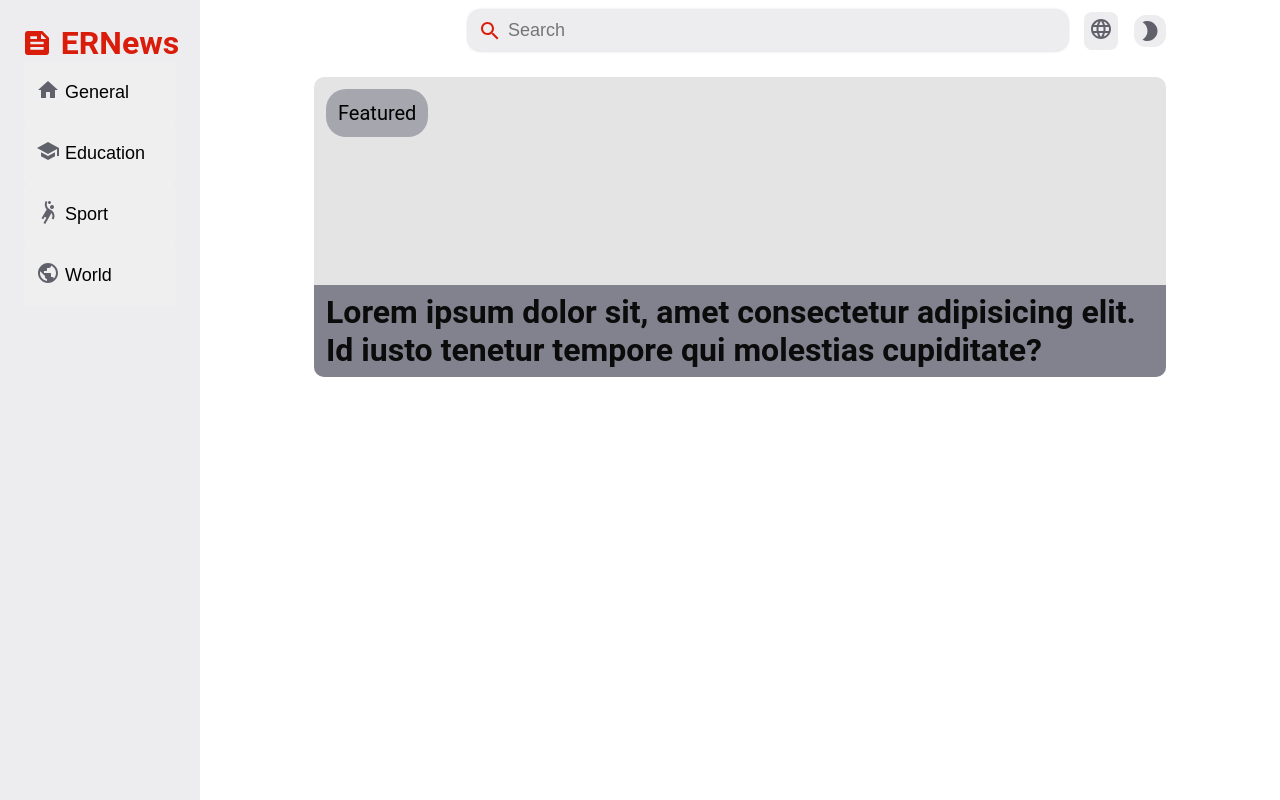
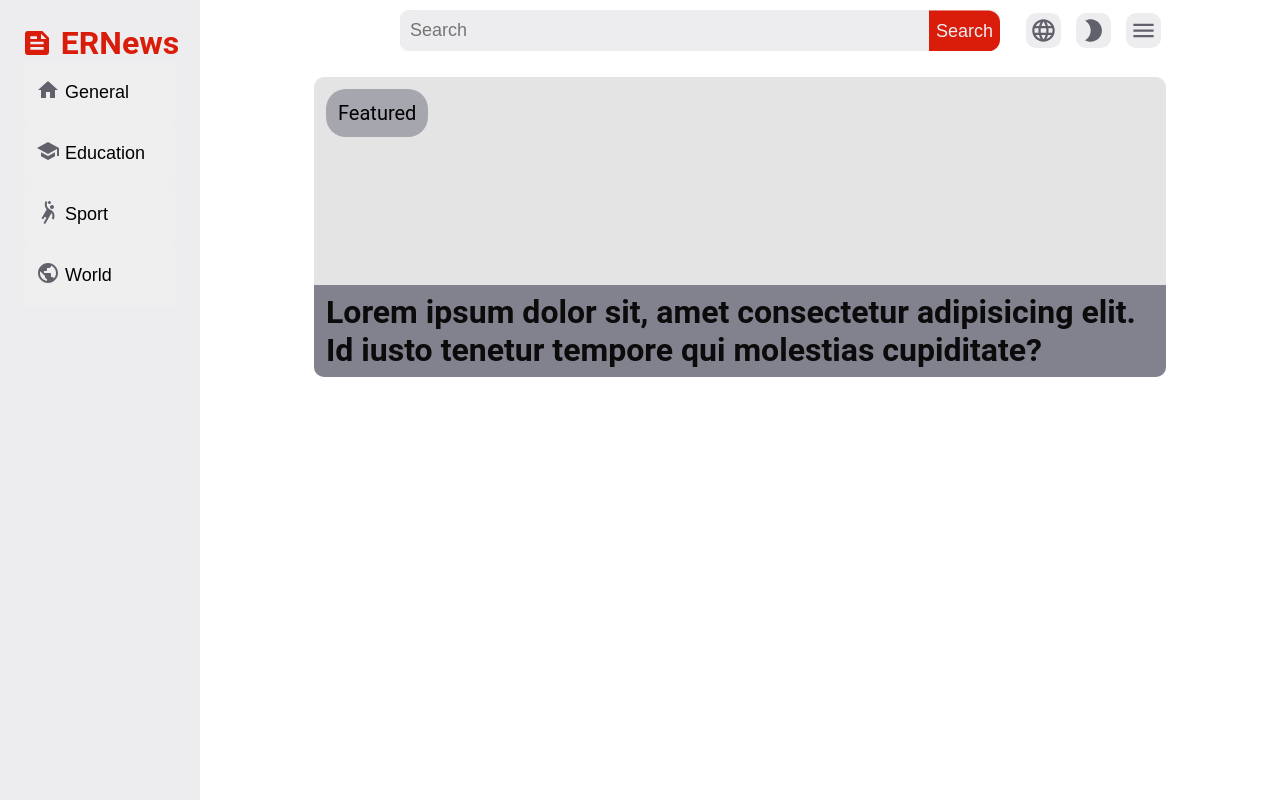
Before and after one commit to ernstudy/ernews, a React (Vite) app: page / in a window 1280 px wide. Built offline with nearby package versions, Linux system fonts and the light colour scheme; the HTML template or start-up script is replaced by a standard one.

Commit message:
improve header apparence

```diff
--- a/src/components/HeaderComponent.jsx
+++ b/src/components/HeaderComponent.jsx
@@ -1,5 +1,5 @@
 import React, { useState } from "react";
-import { Language, ModeNight, Search } from "@mui/icons-material";
+import { Language, Menu, ModeNight, Search } from "@mui/icons-material";
 import LogoApp from "../outils/LogoApp";
 import { Box } from "@mui/material";
 import SearchBar from "../outils/SearchBar";
@@ -33,12 +33,19 @@ export default function HeaderComponent() {
               width: "100%",
             }}
           >
-            <SearchBar />
+            <SearchBar className="custom-icon" />
           </Box>
-          <div id="lang-selector" onClick={() => setIsClicked(!isClicked)}>
-            <Language />
+
+          {/* nav bar icons */}
+          <div className="nav-bar-icons">
             <div
-              className="options"
+              id="lang-selector"
+              onClick={() => setIsClicked(!isClicked)}
+              className="nav-bar-icons-bg"
+            >
+              <Language className="custom-icon" />
+              <div
+                className="options nav-bar-icons-bg"
                 style={{ display: isClicked ? "flex" : "none" }}
               >
                 {languages.map((language, idx) => (
@@ -53,8 +60,13 @@ export default function HeaderComponent() {
               </div>
             </div>
 
-          <div className="mode-selector">
-            <ModeNight className="custom-icon-mode" />
+            <div className="mode-selector nav-bar-icons-bg">
+              <ModeNight className="custom-icon" />
+            </div>
+
+            <div className="menu nav-bar-icons-bg">
+              <Menu className="custom-icon" />
+            </div>
           </div>
         </nav>
       </div>
--- a/src/index.css
+++ b/src/index.css
@@ -7,12 +7,13 @@
 
 :root {
   /* ----- fonst size ----- */
-  --font-size-logo: clamp(26px, 3.5vw, 32px);
+  --font-size-logo: clamp(24px, 3.5vw, 32px);
   --font-size-large-title: clamp(20px, 2.5vw, 32px);
   --font-size-small-title: 24px;
   --font-size-section-heading: 20px;
   --font-size-text: 18px;
   --font-size-button-text: 20px;
+  --font-size-item: clamp(16px, 2.5vw, 18px);
 
   /* ----- main color ----- */
   --color-main-100: #fde4e1;
@@ -88,6 +89,7 @@ body {
   position: relative;
   width: 100%;
   max-width: 600px;
+  overflow: hidden;
 }
 
 .search-bar input {
@@ -95,38 +97,76 @@ body {
   background-color: var(--color-gray-100);
   border: none;
   border-radius: 12px;
-  padding: 10px 10px 10px 40px;
-  /* position: absolute; */
-  font-size: var(--font-size-text);
+  padding: 10px 70px 10px 10px;
+  font-size: var(--font-size-item);
   transition: all 0.5s;
   box-shadow: 0 0 4px -2px;
   color: var(--color-text);
 }
 
 .search-bar input:focus {
-  box-shadow: 1px 1px 10px -5px;
+  background-color: var(--color-gray-150);
+}
+
+.search-btn {
+  background-color: var(--color-main);
+  top: 50%;
+  transform: translatey(-50%);
+  cursor: pointer;
+  position: absolute;
+  right: 0;
+  height: 100%;
+  border-radius: 0 12px 12px 0;
+  display: flex;
+  justify-content: center;
+  align-items: center;
+  color: var(--color-gray-100);
+  border: none;
+  font-size: var(--font-size-item);
+  padding: 0 7px;
+  transition: all 0.05s;
+}
+
+.search-btn:active {
+  font-size: clamp(16.5px, 2.5vw, 18.5px);
 }
 
 .search-icon {
-  color: var(--color-main);
-  top: 50%;
-  left: 10px;
-  transform: translatey(-50%);
-  cursor: pointer;
-  position: absolute;
-  z-index: 99;
-  width: 20px;
+  color: var(--color-gray-100);
 }
 
+/* ----- nav bar icons -----  */
+.nav-bar-icons {
+  display: flex;
+  justify-content: center;
+  align-items: center;
+}
+
+.nav-bar-icons-bg {
+  max-width: max-content;
+}
+
+.nav-bar-icons .custom-icon {
+  font-size: clamp(30px, 3.5vw, 35px);
+  background-color: var(--color-gray-100);
+  margin-left: 10px;
+  border-radius: 10px;
+  padding: 4px;
+  display: flex;
+  align-items: center;
+  justify-content: center;
+  cursor: pointer;
+  color: var(--color-gray-500);
+  transition: all 0.5s;
+}
+
+.nav-bar-icons .custom-icon:active {
+  transform: scale(1.3);
+  color: var(--color-gray-900);
+}
+
+/* language selector  */
 #lang-selector {
-  background-color: var(--color-gray-100);
-  border: none;
-  padding: 5px;
-  border-radius: 8px;
-  font-size: 16px;
-  color: var(--color-text);
-  transition: 0.5s;
-  cursor: pointer;
   position: relative;
   z-index: 999;
 }
@@ -159,30 +199,7 @@ body {
   color: var(--color-large-title);
 }
 
-#lang-selector:active {
-  background-color: var(--color-gray-150);
-  transform: scale(1.1);
-}
-
-.mode-selector {
-  background-color: var(--color-gray-100);
-  border-radius: 12px;
-  padding: 4px;
-  display: flex;
-  justify-content: center;
-  align-items: center;
-  cursor: pointer;
-  transition: 0.3s all;
-}
-
-.mode-selector:active {
-  background-color: var(--color-gray-150);
-  transform: scale(1.2);
-}
-
-.mode-selector .custom-icon-mode {
-  color: var(--color-text);
-}
+/* mode selector  */
 
 /*======== side bar ========  */
 
--- a/src/outils/SearchBar.jsx
+++ b/src/outils/SearchBar.jsx
@@ -4,7 +4,7 @@ import React from "react";
 export default function SearchBar() {
   return (
     <div className="search-bar">
-      <Search className="search-icon" fontSize="medium" />
+      <button className="search-btn">Search</button>
       <input type="text" placeholder="Search" />
     </div>
   );
```
Lines whose indentation alone changed are shown as unchanged.
